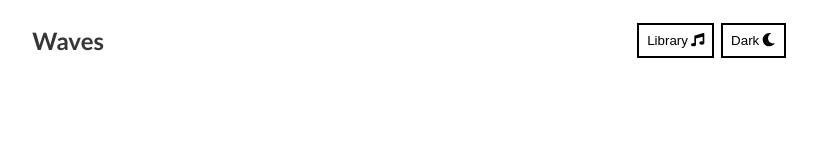
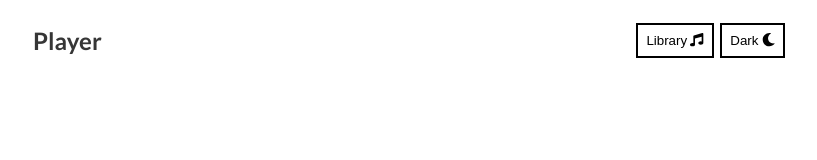
Before and after one commit to jurajrc/Player-react, a React (Create React App) app: page / in a window 1280 px wide. Shown: the top 160 px of the page, without its empty margins (231-1048 px from the left). Built offline with nearby package versions, Linux system fonts and the light colour scheme.

Commit message:
6. change text in nav.js

```diff
--- a/src/componets/Nav.js
+++ b/src/componets/Nav.js
@@ -9,7 +9,7 @@ const Nav = ({ libraryStatus, setLibraryStatus, darkMode, setDarkMode }) => {
 
     return (
         <nav>
-            <h1>Waves</h1>
+            <h1>Player</h1>
             <div style={{zIndex: 10}}>
                 <button className={`btn ${darkMode ? 'btn-dark' : 'btn-light'}`} onClick={() => setLibraryStatus(!libraryStatus)} >
                     Library
```
